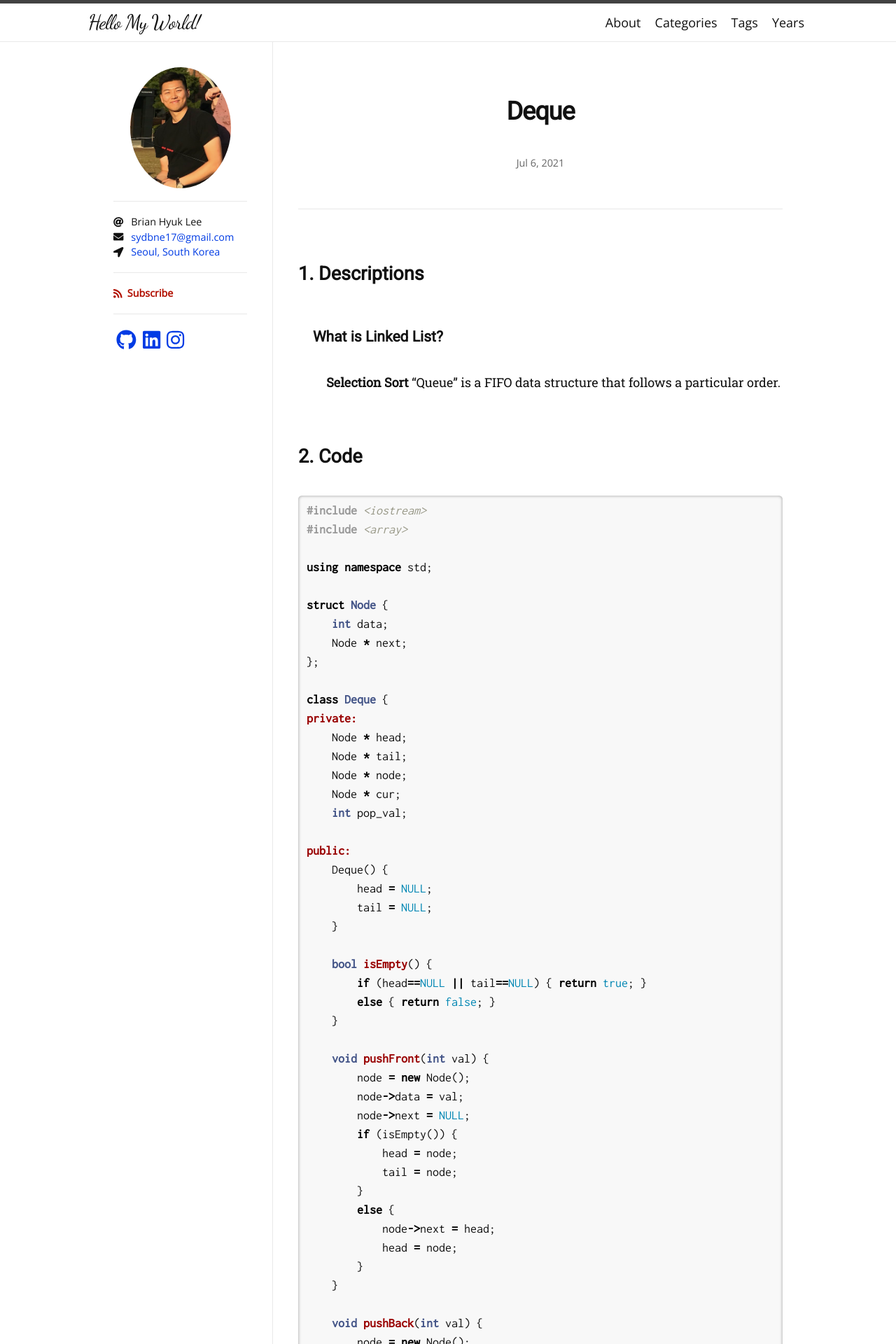
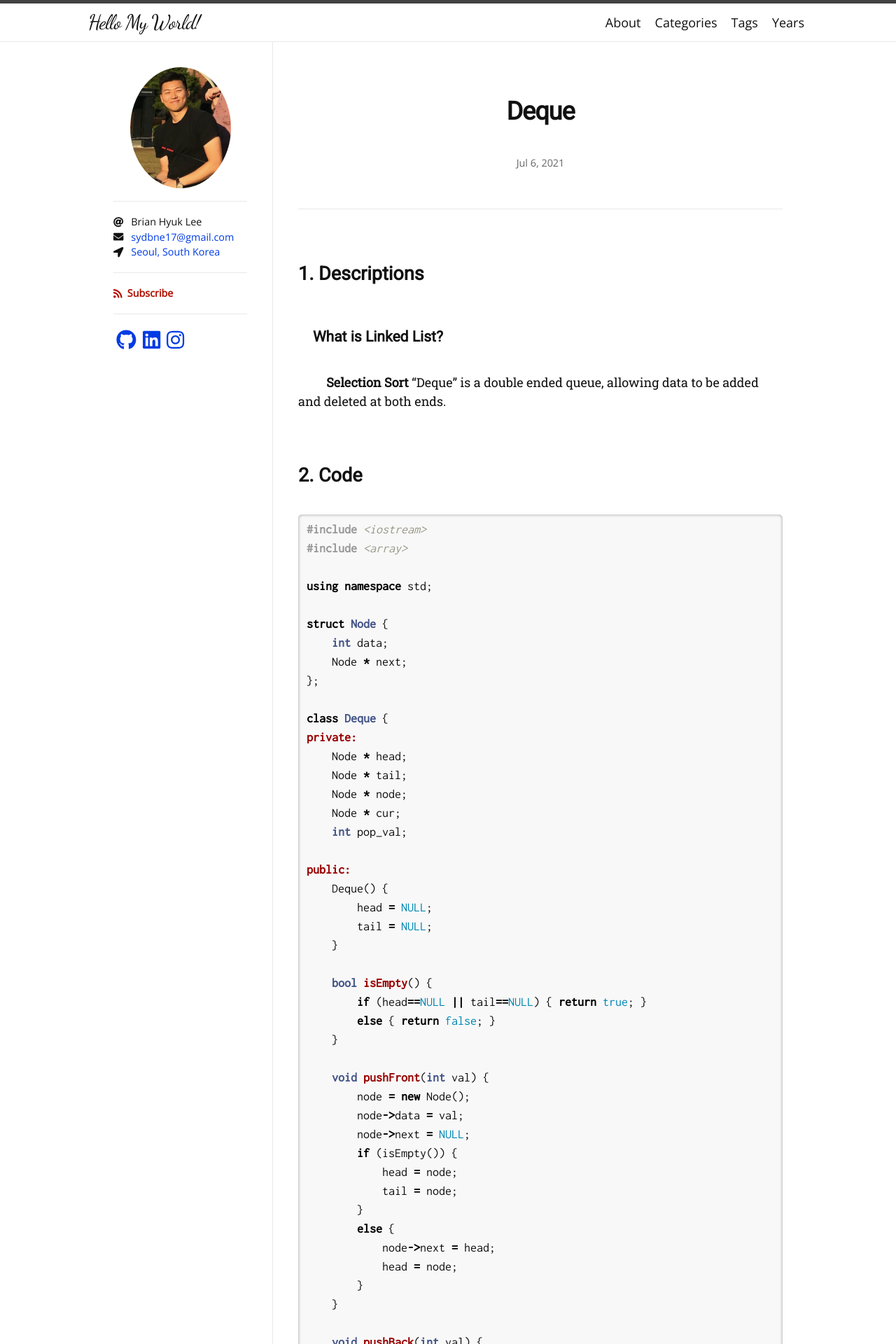
Before and after one commit to dlgur1994/dlgur1994.github.io, a Jekyll site: the page built from _posts/2021-07-05-DataStructure-Deque.md, in a window 1280 px wide. Shown: the top 1920 px of the page at 70% size. Built offline with Jekyll 4.4.1, drawn with Linux system fonts in a browser that asks for light colours; nearby versions of some CDN libraries; some web fonts are replaced; our own code applies the rules of GitHub Pages for plain Markdown files; comment, search, counter and statistics services are not loaded.

Commit message:
Deque added 21/07/05

````diff
--- a/_posts/2021-07-05-DataStructure-Deque.md
+++ b/_posts/2021-07-05-DataStructure-Deque.md
@@ -8,7 +8,7 @@ comments: true
 
 ## 1. Descriptions
 ### &nbsp;&nbsp;&nbsp;&nbsp;What is Linked List?
-&nbsp;&nbsp;&nbsp;&nbsp;&nbsp;&nbsp;&nbsp;&nbsp; **Selection Sort** "Queue" is a FIFO data structure that follows a particular order.
+&nbsp;&nbsp;&nbsp;&nbsp;&nbsp;&nbsp;&nbsp;&nbsp; **Selection Sort** "Deque" is a double ended queue, allowing data to be added and deleted at both ends.
 
 ## 2. Code
 ```cpp
````
